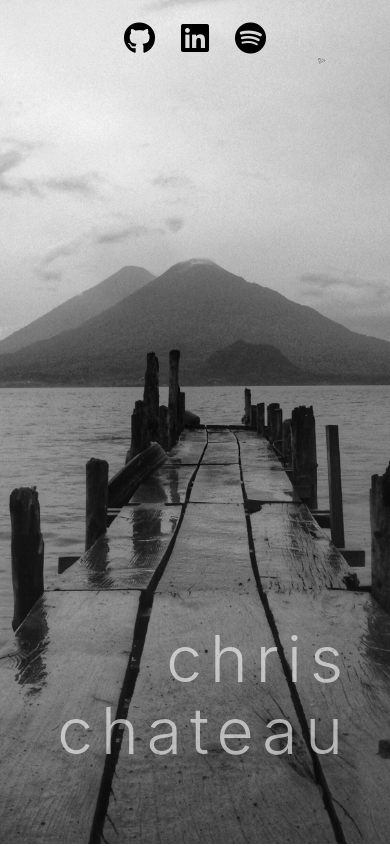
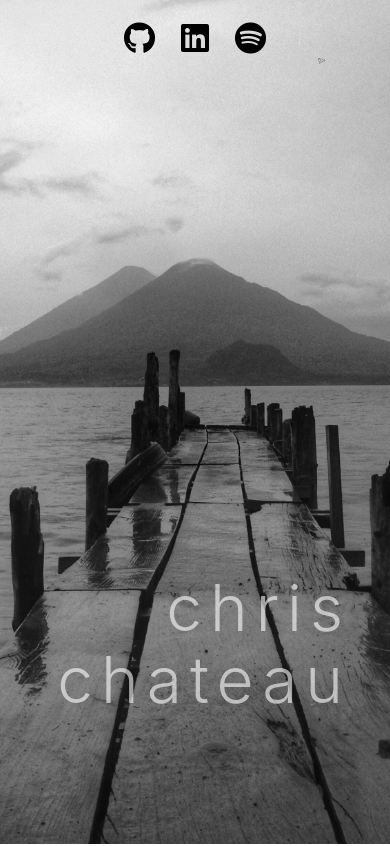
Before and after one commit to christopherchateau/personal-site, a React (Create React App) app: page / in a window 390 px wide. Shown: the top 846 px of the page. Built offline with nearby package versions, Linux system fonts and the light colour scheme.

Commit message:
Reduce font-size of name. Inc margin-bottom of name in mobile views

```diff
--- a/src/App.css
+++ b/src/App.css
@@ -55,6 +55,7 @@ body {
 
 .name {
   animation: in 2.5s ease-out forwards;
+  margin: 0;
   line-height: 0.3;
   position: absolute;
   right: 10vw;
@@ -62,7 +63,7 @@ body {
 }
 
 .name h1 {
-  font-size: 8.5rem;
+  font-size: 7.5rem;
   font-weight: 300;
 }
 
@@ -732,7 +733,7 @@ body {
 
 @media screen and (max-width: 445px) {
   .name {
-    margin-bottom: 6vh;
+    margin-bottom: 12vh;
   }
 
   .name h1 {
--- a/src/App.js
+++ b/src/App.js
@@ -150,7 +150,7 @@ class App extends Component {
               <h4>summit register</h4>
               <span className="proj-hover-text">
                 reactJS
-                <i class="fab fa-react" />
+                <i className="fab fa-react" />
               </span>
             </a>
             <a
@@ -242,7 +242,7 @@ class App extends Component {
               <h4>HEADCOUNT</h4>
               <span className="proj-hover-text">
                 reactJS
-                <i class="fab fa-react" />
+                <i className="fab fa-react" />
               </span>
             </a>
             <a
```
